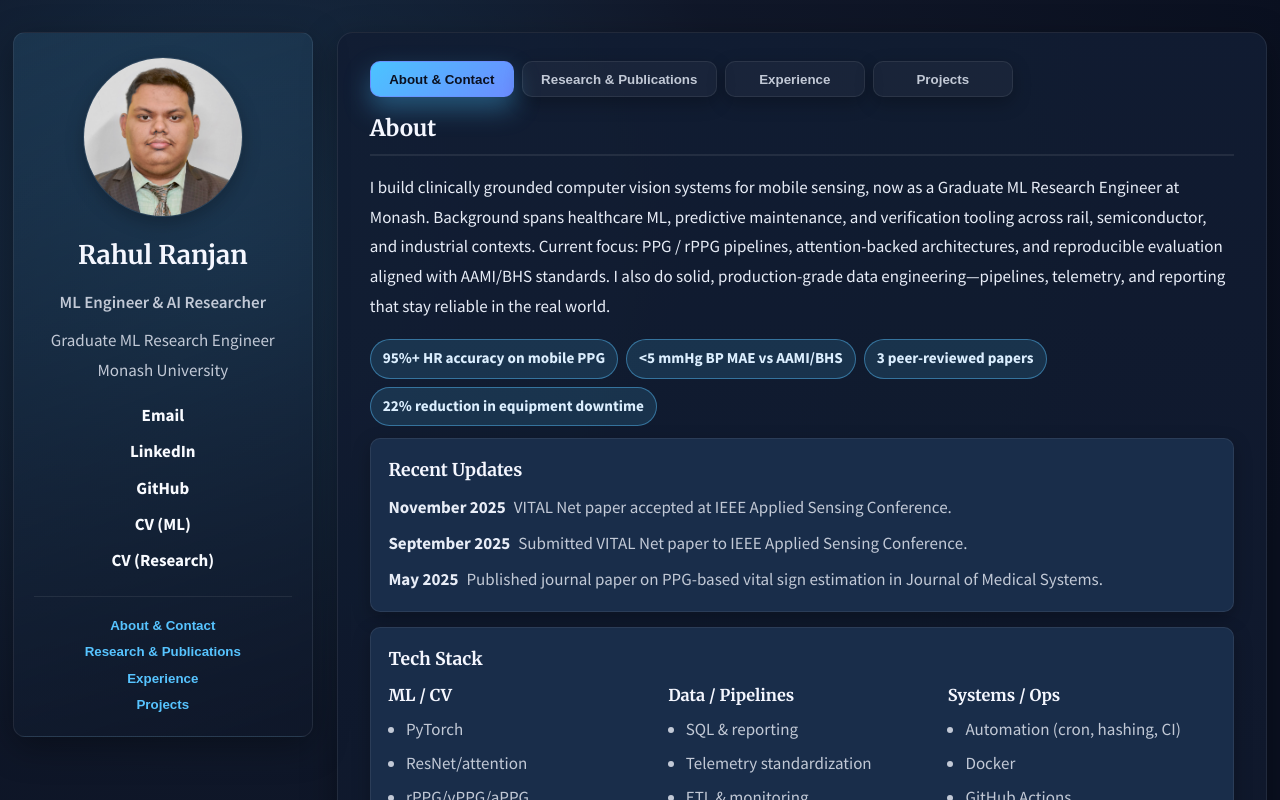
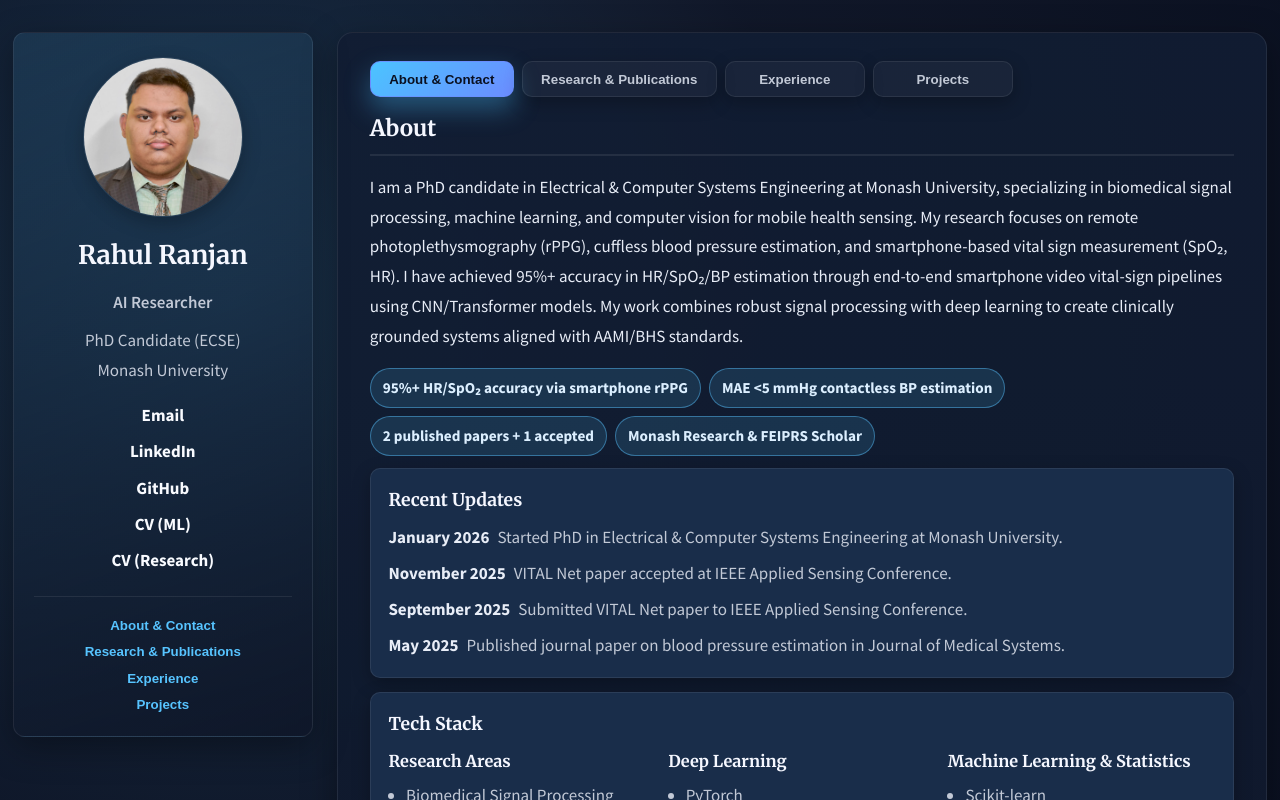
Before and after one commit to rahul201722/rahul201722.github.io, a React (Vite) app: page / in a window 1280 px wide. Shown: the top 800 px of the page. Built offline with nearby package versions, Linux system fonts and the light colour scheme.

Commit message:
Update about section based on PhD CV

```diff
--- a/src/content.js
+++ b/src/content.js
@@ -1,13 +1,13 @@
 const content = {
   profile: {
     name: 'Rahul Ranjan',
-    title: 'ML Engineer & AI Researcher',
-    affiliationLine1: 'Graduate ML Research Engineer',
+    title: 'AI Researcher',
+    affiliationLine1: 'PhD Candidate (ECSE)',
     affiliationLine2: 'Monash University',
     portrait: '/profile.jpg',
     contacts: {
       email: 'rahulrkm0038@gmail.com',
-      phone: '+91 79971 93400',
+      phone: '+91 7997193400',
       linkedin: 'https://linkedin.com/in/rahul-ranjan-b595891b1',
       github: 'https://github.com/rahul201722',
       cvMl: '/cv_ml.pdf',
@@ -22,31 +22,35 @@ const content = {
   ],
   about: {
     blurb:
-      'I build clinically grounded computer vision systems for mobile sensing, now as a Graduate ML Research Engineer at Monash. Background spans healthcare ML, predictive maintenance, and verification tooling across rail, semiconductor, and industrial contexts. Current focus: PPG / rPPG pipelines, attention-backed architectures, and reproducible evaluation aligned with AAMI/BHS standards. I also do solid, production-grade data engineering—pipelines, telemetry, and reporting that stay reliable in the real world.',
+      'I am a PhD candidate in Electrical & Computer Systems Engineering at Monash University, specializing in biomedical signal processing, machine learning, and computer vision for mobile health sensing. My research focuses on remote photoplethysmography (rPPG), cuffless blood pressure estimation, and smartphone-based vital sign measurement (SpO₂, HR). I have achieved 95%+ accuracy in HR/SpO₂/BP estimation through end-to-end smartphone video vital-sign pipelines using CNN/Transformer models. My work combines robust signal processing with deep learning to create clinically grounded systems aligned with AAMI/BHS standards.',
     highlights: [
-      '95%+ HR accuracy on mobile PPG',
-      '<5 mmHg BP MAE vs AAMI/BHS',
-      '3 peer-reviewed papers',
-      '22% reduction in equipment downtime',
+      '95%+ HR/SpO₂ accuracy via smartphone rPPG',
+      'MAE <5 mmHg contactless BP estimation',
+      '2 published papers + 1 accepted',
+      'Monash Research & FEIPRS Scholar',
     ],
     updates: [
-      // { date: 'Jan 2026', text: 'Started PhD in Electrical & Computer Systems Engineering at Monash University.' },
+      { date: 'January 2026', text: 'Started PhD in Electrical & Computer Systems Engineering at Monash University.' },
       { date: 'November 2025', text: 'VITAL Net paper accepted at IEEE Applied Sensing Conference.' },
       { date: 'September 2025', text: 'Submitted VITAL Net paper to IEEE Applied Sensing Conference.' },
-      { date: 'May 2025', text: 'Published journal paper on PPG-based vital sign estimation in Journal of Medical Systems.' },
+      { date: 'May 2025', text: 'Published journal paper on blood pressure estimation in Journal of Medical Systems.' },
     ],
     techStack: [
       {
-        title: 'ML / CV',
-        items: ['PyTorch', 'ResNet/attention', 'rPPG/vPPG/aPPG', 'XGBoost', 'Time-series features'],
+        title: 'Research Areas',
+        items: ['Biomedical Signal Processing', 'Remote Photoplethysmography (rPPG)', 'Mobile Health (mHealth)', 'Computer Vision'],
       },
       {
-        title: 'Data / Pipelines',
-        items: ['SQL & reporting', 'Telemetry standardization', 'ETL & monitoring', 'Airflow-style scheduling'],
+        title: 'Deep Learning',
+        items: ['PyTorch', 'CNNs', 'Transformers', 'Gated Attention Networks', 'Generative Models'],
       },
       {
-        title: 'Systems / Ops',
-        items: ['Automation (cron, hashing, CI)', 'Docker', 'GitHub Actions', 'Reproducible eval scripts'],
+        title: 'Machine Learning & Statistics',
+        items: ['Scikit-learn', 'Ordinal Regression', 'Ensemble Methods', 'Statistical Analysis', 'Biosignal Filtering'],
+      },
+      {
+        title: 'Development',
+        items: ['Python (Advanced)', 'Swift (iOS Vision Framework)', 'MATLAB', 'LaTeX', 'Git'],
       },
     ],
     education: [
@@ -64,14 +68,19 @@ const content = {
         degree: 'M.Sc. (Hons.) Physics; B.E. (Hons.) Electronics & Instrumentation',
         school: 'Birla Institute of Technology and Science (BITS), Pilani, India',
         years: '2017–2022',
+        thesis: 'Monte Carlo Simulations of Phase Transitions in Ising Models',
       },
+    ],
+    scholarships: [
+      'Monash Research Scholarship (Electrical and Computer Systems Engineering)',
+      'Faculty of Engineering International Postgraduate Research Scholarship (FEIPRS)',
     ],
   },
   researchInterests: [
-    'Physiological signal processing (PPG / rPPG / vPPG)',
+    'Biomedical signal processing, machine learning, and computer vision for mobile health sensing',
+    'Remote photoplethysmography (rPPG) and cuffless blood pressure estimation',
+    'Smartphone-based vital sign measurement (SpO₂, HR)',
     'Clinical-grade model evaluation & reproducibility',
-    'Computer vision for mobile sensing',
-    'Time-series ML for reliability and maintenance',
   ],
   researchFigures: [
     {
@@ -104,40 +113,42 @@ const content = {
   ],
   experience: [
     {
-      role: 'Graduate ML Research Engineer',
+      role: 'Graduate Researcher (AI & Mobile Health)',
       org: 'Monash University',
-      period: '2025–2026',
+      period: '2024–2025',
       details: [
-        'Built smartphone vital sign pipeline (PPG → vPPG/aPPG) with ResNet-50 + multi-head attention; achieved 95%+ HR accuracy and <5 mmHg BP MAE vs AAMI/BHS.',
-        'Owned PyTorch training/eval on A40 GPUs with augmentations for motion/illumination noise and aligned metrics to clinical baselines.',
-        'Produced reproducible eval scripts and deployment-ready checkpoints for clinicians and industry partners.',
+        'Achieved 95%+ accuracy in HR/SpO₂/BP estimation by building an end-to-end smartphone video vital-sign pipeline and training CNN/Transformer models.',
+        'Improved rPPG robustness across diverse subjects by implementing color transforms, bandpass filtering, and self-attention mechanisms, designed with cross-subject evaluation.',
+        'Attained MAE <5 mmHg in contactless blood pressure estimation by processing and analyzing 5000 video samples across multiple datasets.',
+        'Published novel research as a hybrid framework (VITAL Net) in IEEE Applied Sensing Conference by leading the development of SpO₂ and HR estimation models.',
       ],
     },
     {
       role: 'Information Technology Officer',
-      org: 'Aglow Engineers',
+      org: 'Aglow Engineers, Kolkata',
       period: 'Jun 2022–Feb 2023',
       details: [
-        'Migrated manual Excel logs to automated SQL reporting for 50+ stakeholders; standardized telemetry and alerting.',
-        'Shipped predictive maintenance models that reduced equipment downtime 22% and automated SMTP updates that sped decisions 85%.',
+        'Established the company\'s first centralized data infrastructure by migrating manual entry systems to SQL, creating a robust, queryable database for all operational logs.',
+        'Accelerated stakeholder decision-making by developing Python Automation scripts that reduced technical interpretation time through automatically emailed plain-English summaries.',
+        'Reduced system downtime by 22% and achieved 89% prediction accuracy in vulnerability detection by building proactive forecasting models using Random Forest & LSTM.',
       ],
     },
     {
       role: 'Software Intern',
-      org: 'Centre for Railway Information Systems',
-      period: 'Feb–May 2022',
+      org: 'Centre for Railway Information Systems (CRIS), New Delhi',
+      period: 'Jan 2022–May 2022',
       details: [
-        'Delivered anomaly detection for 200+ rail assets with 94% accuracy and 48-hour early failure predictions.',
-        'Built full data pipeline: feature engineering, labeling workflows with workshop managers, validation with field engineers.',
+        'Predicted asset failures 48 hours in advance with 94% accuracy by implementing Anomaly Detection within WISE modules using Python and XGBoost.',
+        'Reduced workshop downtime by 18% by deploying Predictive Maintenance models across 200+ railway assets.',
       ],
     },
     {
       role: 'Software Development Intern',
-      org: 'AMD (Xilinx)',
-      period: 'Jun–Dec 2021',
+      org: 'Xilinx (now AMD), Hyderabad — Timing Team, Device Capture Group',
+      period: 'Aug 2021–Dec 2021',
       details: [
-        'Built a Data Flow Synchronicity Checker used by 25+ verification engineers; automated 1000+ file validations/day with mismatch reports.',
-        'Implemented SHA-256 integrity checks vs Artifactory/Perforce, differential analysis, and cron-scheduled nightly runs.',
+        'Streamlined file-hash verification for 25+ design engineers by developing and deploying the "Data Flow Synchronicity Checker" tool across FPGA teams.',
+        'Improved team workflow efficiency by 30% by building production infrastructure with nightly automated checks (1000+ file validations/day) using cron-scheduled Bash jobs.',
       ],
     },
   ],
```
